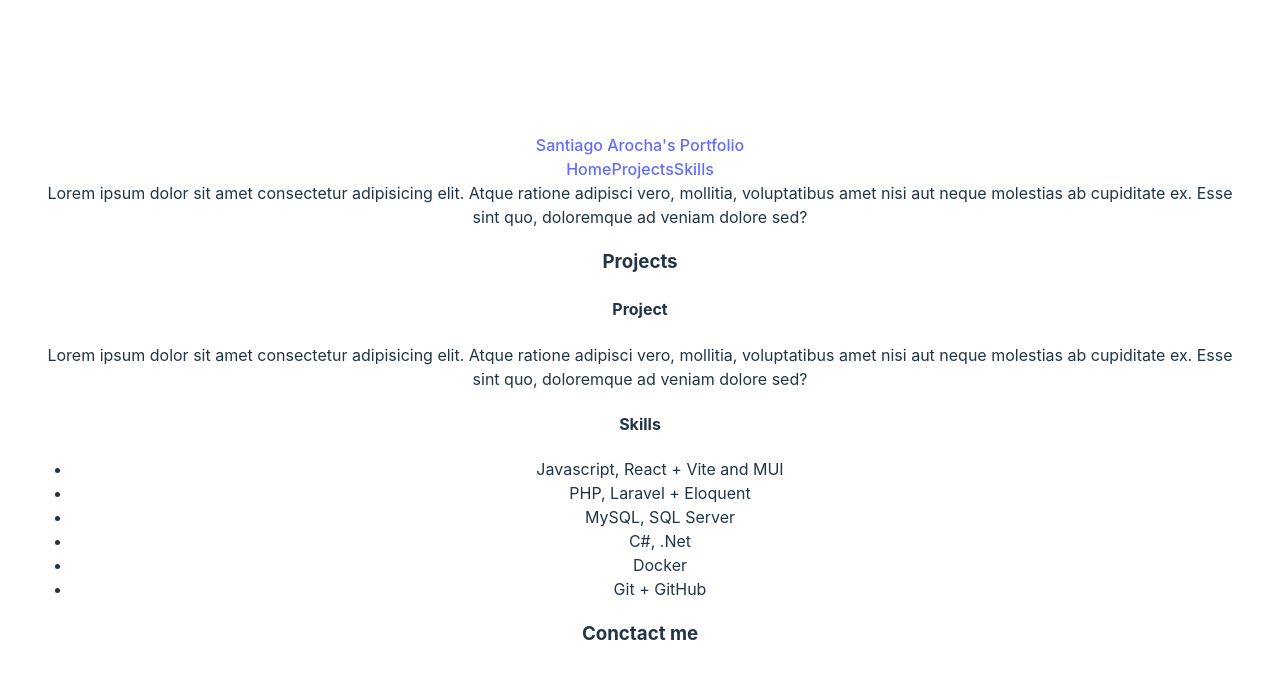
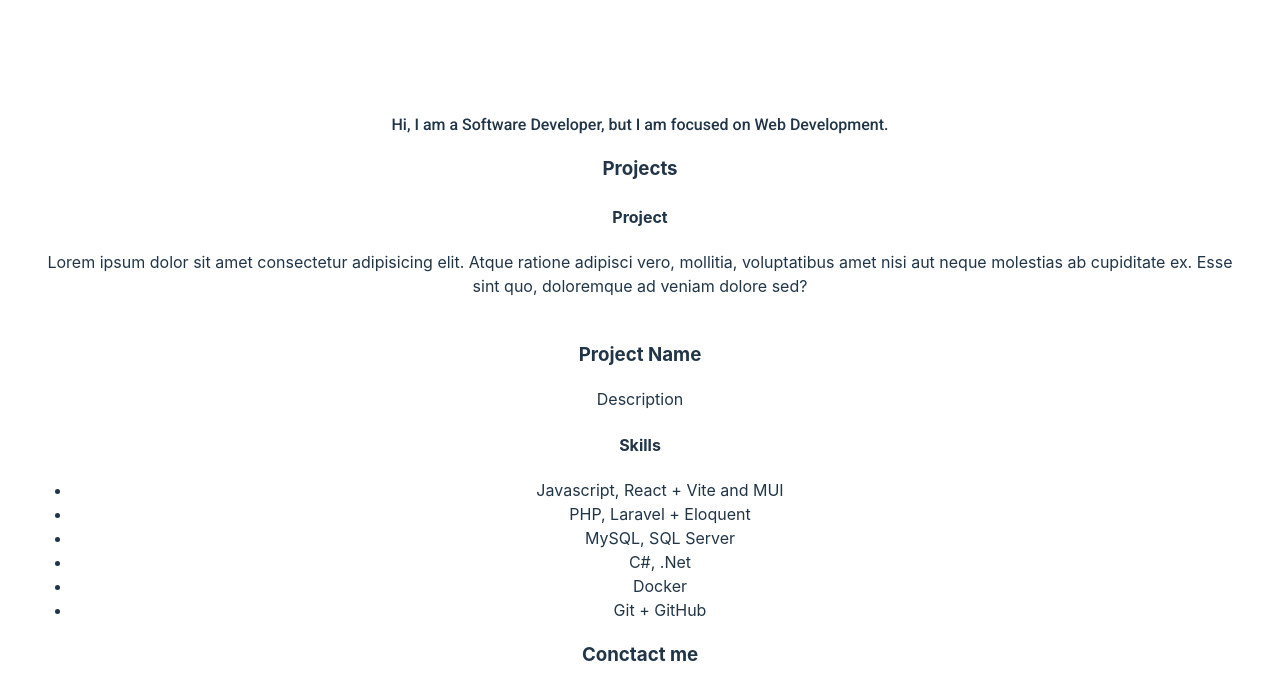
Before and after one commit to Santi846/developer-portfolio, a React (Vite) app: page / in a window 1280 px wide. Shown: the top 700 px of the page. Built offline with nearby package versions, Linux system fonts and the light colour scheme.

Commit message:
Navbar, Home, and Project Card

```diff
--- a/index.html
+++ b/index.html
@@ -1,10 +1,14 @@
 <!doctype html>
 <html lang="en">
+
   <head>
     <meta charset="UTF-8" />
     <link rel="icon" type="image/svg+xml" href="/vite.svg" />
     <meta name="viewport" content="width=device-width, initial-scale=1.0" />
-    <title>Arocha's Portfolio</title>
+    <link rel="preconnect" href="https://fonts.googleapis.com">
+    <link rel="preconnect" href="https://fonts.gstatic.com" crossorigin>
+    <link href="https://fonts.googleapis.com/css2?family=Roboto:ital,wght@0,100;0,300;0,400;0,500;0,700;0,900;1,100;1,300;1,400;1,500;1,700;1,900&display=swap" rel="stylesheet">
+    <title>Arocha | Portfolio</title>
   </head>
   <body>
     <div id="root"></div>
--- /dev/null
+++ b/src/assets/Home.css
@@ -0,0 +1,5 @@
+.paragraph{
+    font-family: "Roboto", sans-serif;
+    font-weight: 500;
+    font-style: normal;
+}
--- /dev/null
+++ b/src/assets/NavBar.css
@@ -0,0 +1,50 @@
+.bg-body-tertiary{
+    position: fixed;
+    top: 0;
+    left: 0;
+    width: 100%;
+    padding: 20px 100px;
+    display: flex;
+    justify-content: space-between;
+    align-items: center;
+    z-index: 100;
+}
+
+#navbarContainer{
+    display:flex;
+    justify-content:between;
+    align-items:center;
+}
+
+#title{
+    font-size: 32px;
+    color:#fff;
+    text-decoration: none;
+    font-weight: 700;
+
+}
+
+.navbarLink{
+    position: relative;
+    font-size: 18px;
+    color:#fff;
+    font-weight: 500;
+    text-decoration: none;
+    left: 40rem;
+    margin-left: 40px;
+}
+
+.navbarLink::before{
+    content: '';
+    position: absolute;
+    top: 100%;
+    left: 0;
+    width: 0;
+    height: 2px;
+    background:#fff;
+    transition: 0.3s;
+}
+
+.navbarLink:hover::before{
+    width: 100%;
+}
--- a/src/components/Home.jsx
+++ b/src/components/Home.jsx
@@ -1,7 +1,9 @@
+import "../assets/Home.css";
+
 function Home() {
     return (
       <>
-      <div>Lorem ipsum dolor sit amet consectetur adipisicing elit. Atque ratione adipisci vero, mollitia, voluptatibus amet nisi aut neque molestias ab cupiditate ex. Esse sint quo, doloremque ad veniam dolore sed?</div>
+      <div className="paragraph">Hi, I am a Software Developer, but I am focused on Web Development.</div>
       </>
     );
   }
--- a/src/components/NavBar.jsx
+++ b/src/components/NavBar.jsx
@@ -1,31 +1,19 @@
 import Container from 'react-bootstrap/Container';
 import Nav from 'react-bootstrap/Nav';
 import Navbar from 'react-bootstrap/Navbar';
-import NavDropdown from 'react-bootstrap/NavDropdown';
+import '../assets/NavBar.css';
+
 
 function NavbarComponent() {
   return (
     <Navbar expand="lg" className="bg-body-tertiary">
-      <Container>
-        <Navbar.Brand href="#home">Santiago Arocha's Portfolio</Navbar.Brand>
-        {/* <Navbar.Toggle aria-controls="basic-navbar-nav" /> */}
+      <Container id="navbarContainer">
+        <Navbar.Brand href="#home" id="title">Santiago Arocha's Portfolio</Navbar.Brand>
         <Navbar.Collapse id="basic-navbar-nav">
           <Nav className="me-auto">
-            <Nav.Link href="#home">Home</Nav.Link>
-            <Nav.Link href="#projects">Projects</Nav.Link>
-            {/* <Nav.Link href="#experiences">Experiences </Nav.Link> */}
-            <Nav.Link href="#skills">Skills </Nav.Link>
-            {/* <NavDropdown title="Dropdown" id="basic-nav-dropdown">
-              <NavDropdown.Item href="#action/3.1">Action</NavDropdown.Item>
-              <NavDropdown.Item href="#action/3.2">
-                Another action
-              </NavDropdown.Item>
-              <NavDropdown.Item href="#action/3.3">Something</NavDropdown.Item>
-              <NavDropdown.Divider />
-              <NavDropdown.Item href="#action/3.4">
-                Separated link
-              </NavDropdown.Item>
-            </NavDropdown> */}
+            <Nav.Link href="#home" className="navbarLink">Home</Nav.Link>
+            <Nav.Link href="#projects" className="navbarLink">Projects</Nav.Link>
+            <Nav.Link href="#skills" className="navbarLink">Skills </Nav.Link>
           </Nav>
         </Navbar.Collapse>
       </Container>
--- a/src/components/ProjectCard.jsx
+++ b/src/components/ProjectCard.jsx
@@ -3,6 +3,20 @@ function ProjectCard() {
     <>
     <h4>Project</h4>
     <div>Lorem ipsum dolor sit amet consectetur adipisicing elit. Atque ratione adipisci vero, mollitia, voluptatibus amet nisi aut neque molestias ab cupiditate ex. Esse sint quo, doloremque ad veniam dolore sed?</div>
+    <div id="card-area">
+    <div class= "wrapper">
+        <div class="box-area">
+            <div class="box">
+                <img src="" alt="" />
+                <div class="overlay">
+                    <h3>Project Name</h3>
+                    <p>Description</p>
+                </div>
+            </div>
+        </div>
+    </div>
+</div>
+
     </>
   );
 }
```
